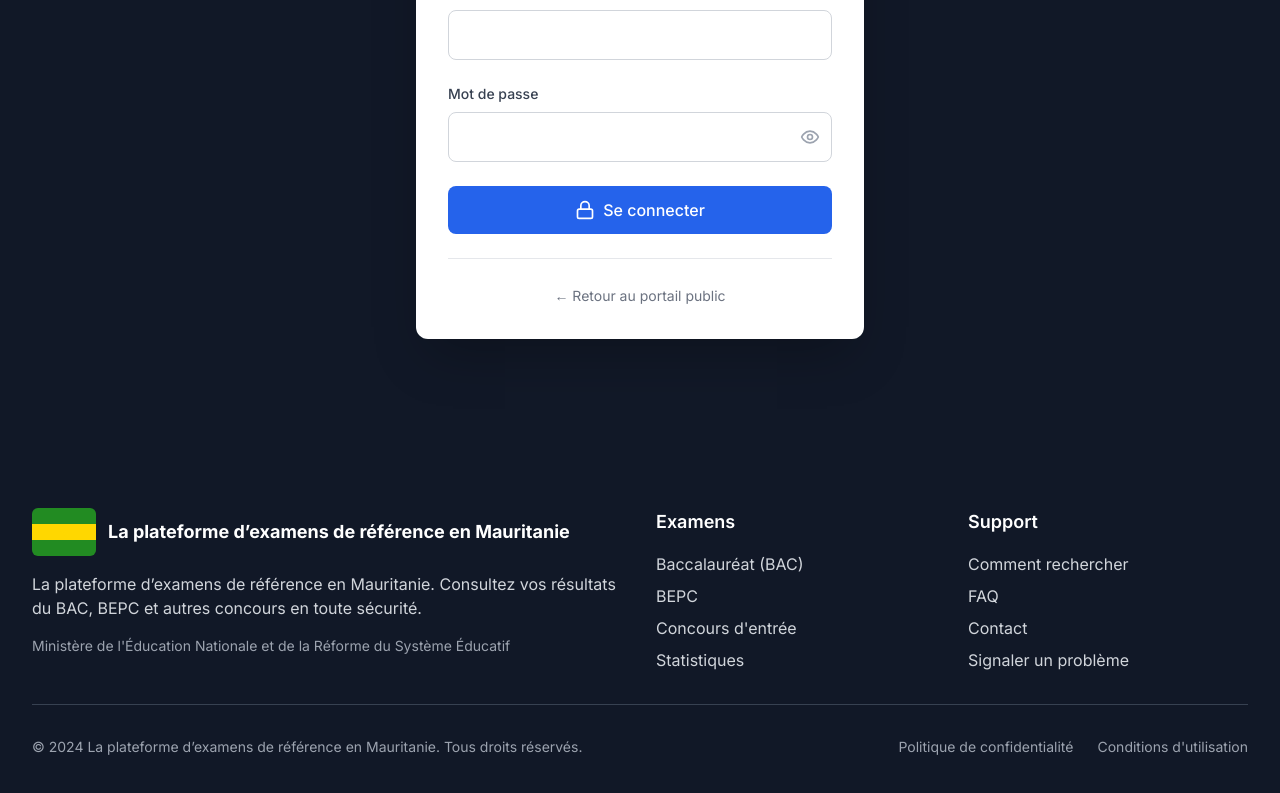
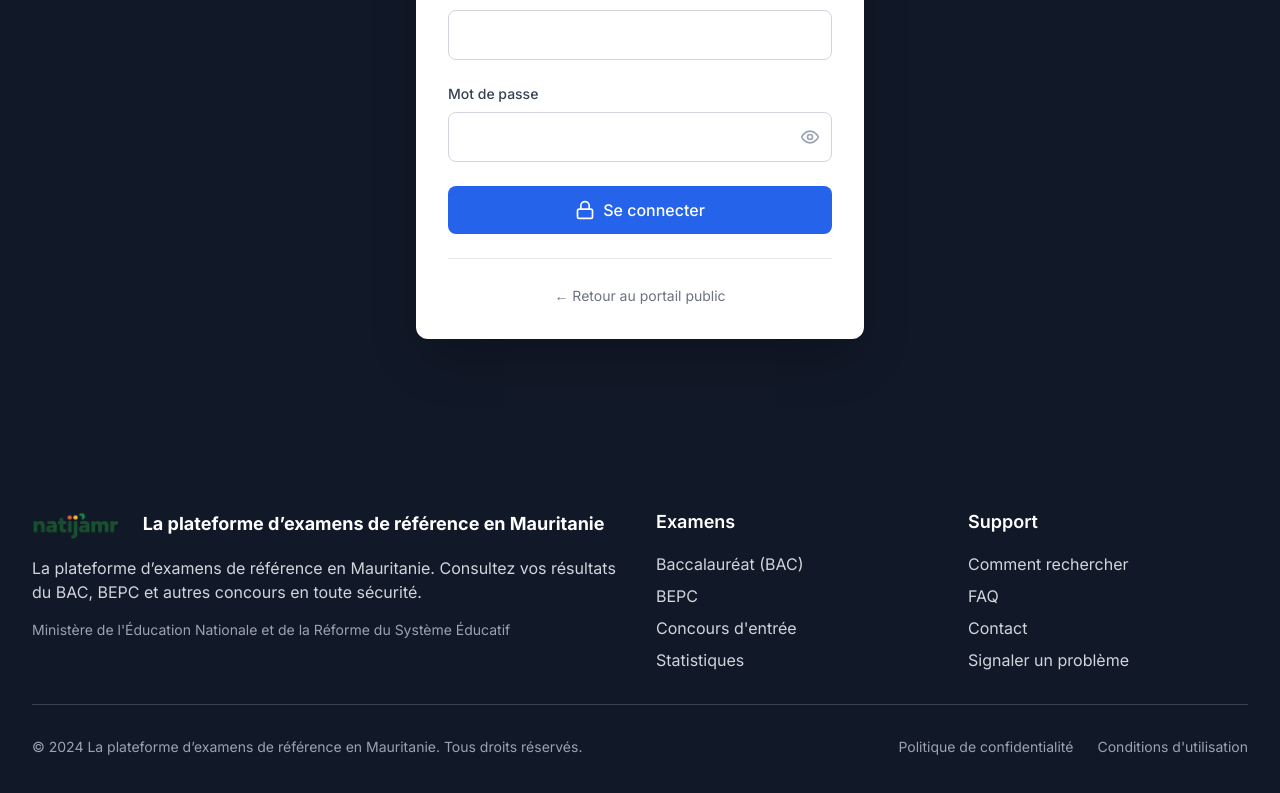
Before and after one commit to ahmed00078/mr-exams, a Next.js app in the folder frontend/: page /admin in a window 1280 px wide. Shown: the part 405-1198 px from the top of the page. Built offline with nearby package versions, Linux system fonts and the light colour scheme.

Commit message:
Add the new logo to footer

```diff
--- a/frontend/components/Footer.tsx
+++ b/frontend/components/Footer.tsx
@@ -6,7 +6,13 @@ export default function Footer() {
                     {/* Informations officielles */}
                     <div className="lg:col-span-2">
                         <div className="flex items-center space-x-3 mb-4">
-                            <div className="mauritania-flag"></div>
+                            <div className="flex items-center">
+                                <img
+                                    src="/logo.png"
+                                    alt="Logo"
+                                    className="h-8 w-auto mr-3"
+                                />
+                            </div>
                             <h3 className="text-lg font-bold">La plateforme d’examens de référence en Mauritanie</h3>
                         </div>
                         <p className="text-gray-300 mb-4">
```
